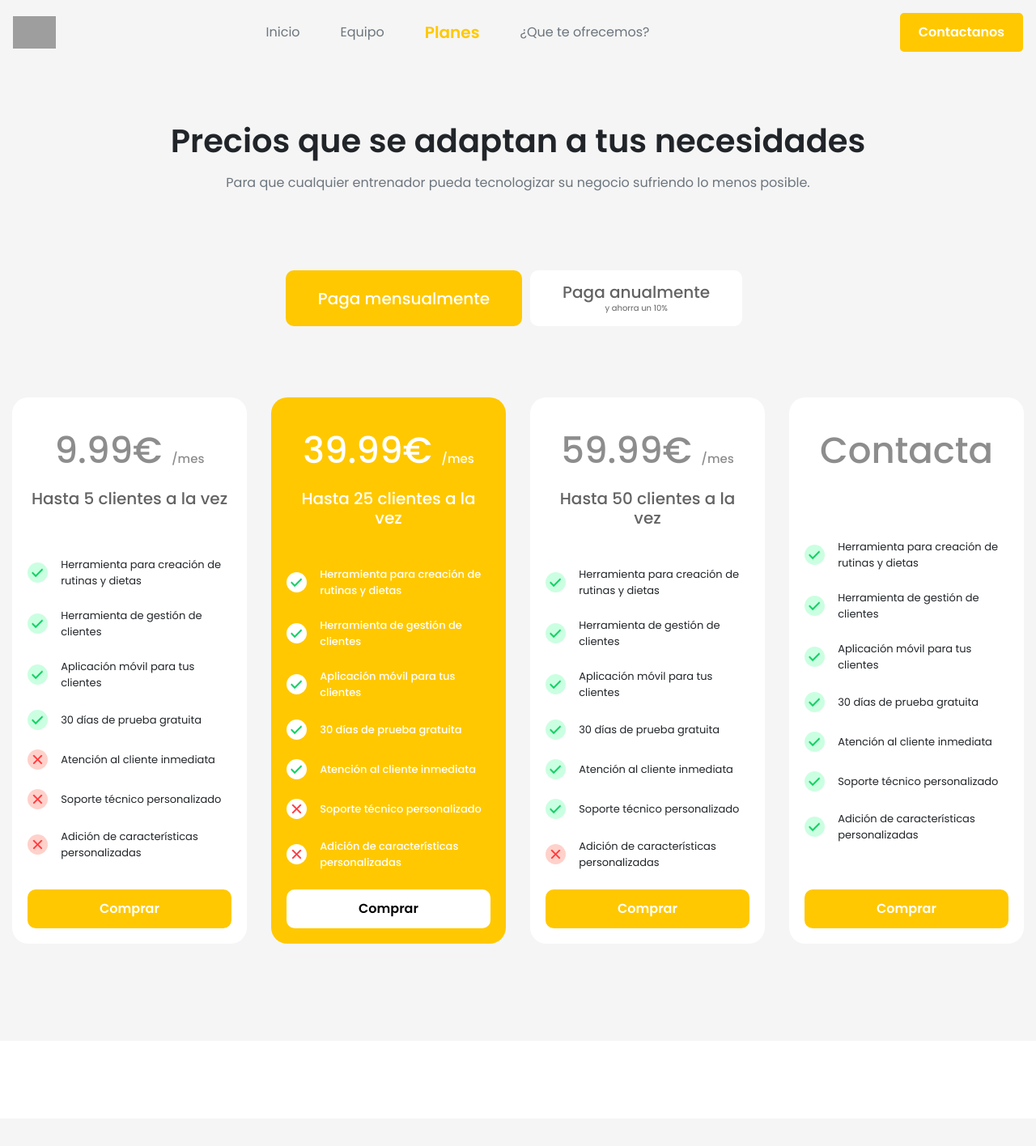
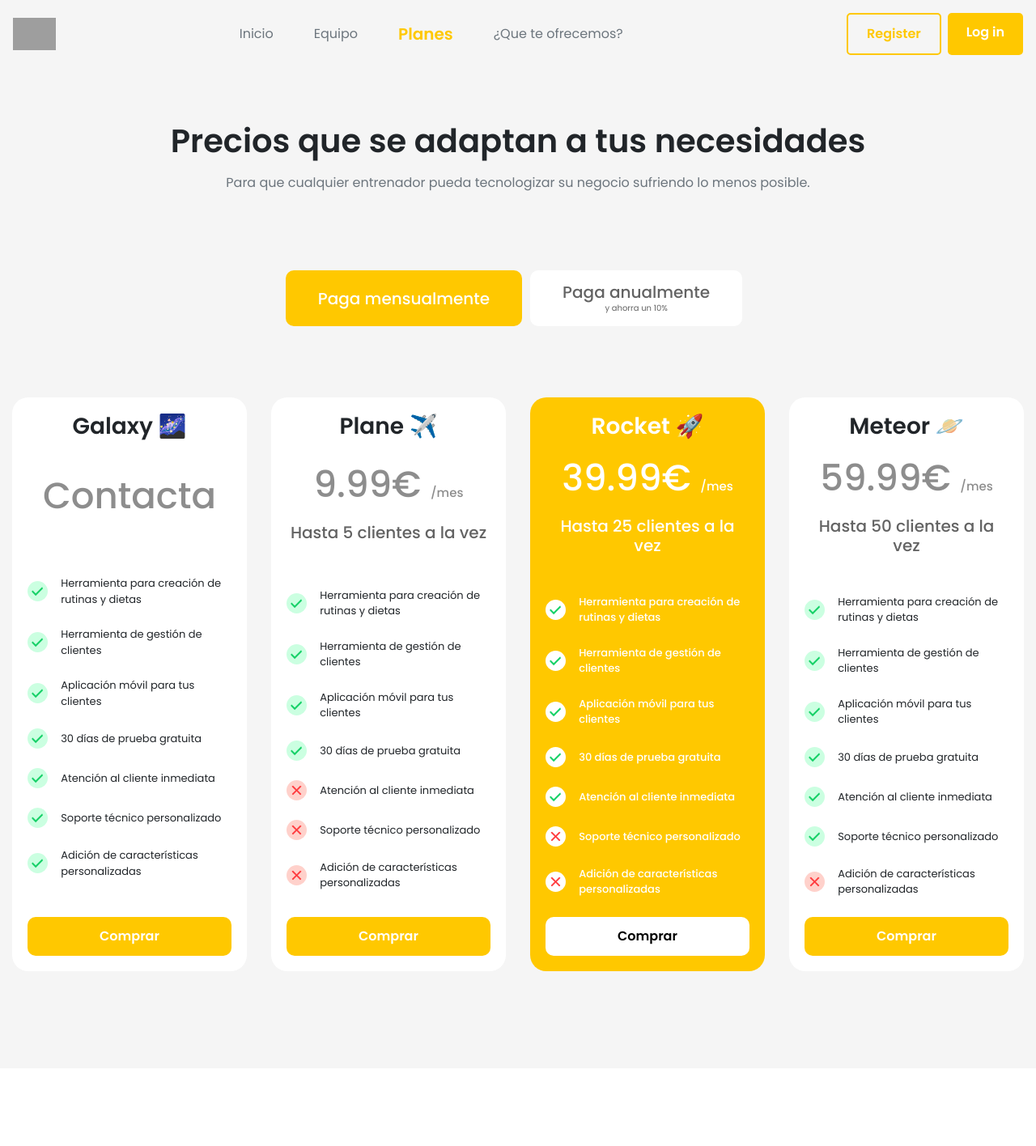
Before and after one commit to josericardopenase/beyl_landing_heroku, a Django app: page /planes/ in a window 1280 px wide. Shown: the whole page at 81% size. Before the commit the page ends 1166 px from the top, so only its background shows below. Run offline with Django 3.2, Linux system fonts and the light colour scheme; data comes from the database, SQL or seed files in the repository; some libraries are stand-ins or nearby versions; grey boxes are pictures that could not be loaded.

Commit message:
header finished

```diff
--- a/landing_page/views.py
+++ b/landing_page/views.py
@@ -12,7 +12,7 @@ def home(request):
 def plans(request, plan = ""):
 
     context = {
-        'plans' : Plan.objects.all().prefetch_related('features'),
+        'plans' : Plan.objects.all().prefetch_related('features').order_by('price'),
         'plan' : plan
     }
 
--- a/static/css/index.css
+++ b/static/css/index.css
@@ -55,9 +55,18 @@ bold {
   border-radius: 5px;
   font-weight: 600 !important;
   display: flex;
-  max-width: fit-content;
+  word-break: keep-all;
 }
 
+.boton3 {
+  padding: 12px 23px;
+  color: #ffc800;
+  border-radius: 5px;
+  font-weight: 600 !important;
+  display: flex;
+  max-width: fit-content;
+  border: 2px #ffc800 solid;
+}
 .boton2 {
   padding: 12px 23px;
   background-color: #ffd43846;
--- a/static/sass/index.sass
+++ b/static/sass/index.sass
@@ -1,310 +1,335 @@
-@import url('https://fonts.googleapis.com/css2?family=Poppins:ital,wght@0,100;0,200;0,300;0,400;0,500;0,600;0,700;0,800;0,900;1,100;1,200;1,300;1,400;1,500;1,600;1,700;1,800;1,900&display=swap')
+@import url("https://fonts.googleapis.com/css2?family=Poppins:ital,wght@0,100;0,200;0,300;0,400;0,500;0,600;0,700;0,800;0,900;1,100;1,200;1,300;1,400;1,500;1,600;1,700;1,800;1,900&display=swap");
+body {
+  font-family: "Poppins" !important;
+  background-color: #f5f5f5;
+  overflow-x: hidden !important;
+}
 
-$color_beyl: #ffc800
-$color_beyl_transparente: #ffd43846
+p {
+  color: dark !important;
+  margin: 0 !important;
+}
 
-$primario: #f5f5f5
-$secundario: white
-$texto_primario: dark
-$texto_secundario: #636363
+h1 {
+  color: dark !important;
+  margin: 0 !important;
+}
 
-$adyacente: white
+h2 {
+  color: dark !important;
+  margin: 0 !important;
+}
 
+h3 {
+  color: dark !important;
+  margin: 0 !important;
+}
 
-$border_radius: 5px
+h4 {
+  color: dark !important;
+  margin: 0 !important;
+}
 
-//base de etiquetas
-body
-    font-family: "Poppins" !important
-    background-color: $primario
-    overflow-x: hidden !important
+h5 {
+  color: dark !important;
+  margin: 0 !important;
+}
 
-p
-    color: $texto_primario !important
-    margin: 0 !important
+bold {
+  font-weight: 600 !important;
+}
 
-h1
-    color: $texto_primario !important
-    margin: 0 !important
+.text-secondary {
+  color: #636363;
+}
 
+#header {
+  animation: 1s all linear;
+  position: absolute;
+}
 
-h2
-    color: $texto_primario !important
-    margin: 0 !important
+.boton1 {
+  padding: 12px 23px;
+  background-color: #ffc800;
+  color: white;
+  border-radius: 5px;
+  font-weight: 600 !important;
+  display: flex;
+  max-width: fit-content;
+}
 
-h3
-    color: $texto_primario !important
-    margin: 0 !important
+.boton2 {
+  padding: 12px 23px;
+  background-color: #ffd43846;
+  color: #ffc800;
+  border-radius: 5px;
+  font-weight: 600;
+  display: flex;
+  max-width: fit-content;
+}
 
+.nav-header {
+  margin-right: 50px !important;
+}
 
-h4
-    color: $texto_primario !important
-    margin: 0 !important
+.nav-header-active {
+  font-weight: 600;
+  font-size: 20px;
+  color: #ffc800 !important;
+}
 
-h5
-    color: $texto_primario !important
-    margin: 0 !important
+.card {
+  background-color: white !important;
+  border: 0px solid white;
+  border-radius: 20px;
+}
 
-bold
-    font-weight: 600 !important
+.card-icon {
+  background-color: #ffc800;
+  border-radius: 50%;
+  padding: 10px;
+  width: 49px;
+}
 
-.text-secondary
-    color: $texto_secundario
+.image-card {
+  border-radius: 13px 13px 0px 13px;
+  background-color: white;
+  padding: 5px 10px;
+  margin-left: 10px;
+  margin-top: 50px;
+  z-index: 10;
+}
 
+.image-card h5 {
+  color: #4b4b4b !important;
+  margin-left: 15px !important;
+  margin-right: 10px !important;
+  font-size: 17px;
+}
 
+.image-card .card-icon {
+  width: 44px;
+}
 
+.image-card bold {
+  font-weight: 700;
+  color: black !important;
+}
 
+.image-card2 {
+  border-radius: 0px 13px 13px 13px;
+  background-color: #ffc800 !important;
+  padding: 5px 10px;
+  bottom: 0;
+  right: 0;
+  margin: 10px;
+  z-index: 20 !important;
+}
 
-//===============================================0
-#header
-  animation: 1s all linear
-  position: absolute
+.image-card2 h5 {
+  margin-left: 15px !important;
+  margin-right: 10px !important;
+  font-size: 17px;
+  color: #fcfcfc !important;
+}
 
+.image-card2 bold {
+  font-weight: 800 !important;
+  color: white !important;
+}
 
-.boton1
-    padding: 12px 23px
-    background-color: $color_beyl
-    color: $adyacente
-    border-radius: $border_radius
-    font-weight: 600 !important
-    display: flex
-    max-width: fit-content
+.image-card2 .card-icon {
+  width: 44px;
+}
 
+.micro-plans {
+  padding: 40px;
+  background-color: white;
+  border-radius: 20px;
+}
 
-.boton2
-    padding: 12px 23px
-    background-color: $color_beyl_transparente
-    color: $color_beyl
-    border-radius: $border_radius
-    font-weight: 600
-    display: flex
-    max-width: fit-content
+.micro-plans h3 {
+  font-weight: 700 !important;
+}
 
-.nav-header
-    margin-right: 50px !important
+.plan-highlighted {
+  background-color: #ffc800 !important;
+  color: white !important;
+}
 
+.plan-highlighted h2, .plan-highlighted h4 {
+  color: white !important;
+}
 
-.nav-header-active
-    font-weight: 600
-    font-size: 20px
-    color: $color_beyl !important
+.plan-highlighted .boton1 {
+  background-color: white !important;
+  color: black;
+}
 
-.card
-    background-color: $secundario !important
-    border: 0px solid white
-    border-radius: 20px
+.plan-highlighted .tick, .plan-highlighted .cross {
+  background-color: white !important;
+}
 
-.card-icon
-    background-color: $color_beyl
-    border-radius: 50%
-    padding: 10px
-    width: 49px
+.plan-highlighted p {
+  font-weight: 500 !important;
+}
 
-//========================================
-        //CARTA EN IMAGEN
-//========================================
+.plan {
+  background-color: white;
+  padding: 1.2rem;
+  border-radius: 20px;
+  height: 100%;
+}
 
-.image-card
-    border-radius: 13px 13px 0px 13px
-    background-color: white
-    padding: 5px 10px
-    margin-left: 10px
-    margin-top: 50px
-    z-index: 10
+.plan h3 {
+  font-weight: 600;
+}
 
+.plan h2 {
+  color: #8d8d8d;
+  margin-top: 20px !important;
+  font-size: 45px !important;
+}
 
-    h5
-        color: #4b4b4b!important
-        margin-left: 15px !important
-        margin-right: 10px !important
-        font-size: 17px
+.plan h2 span {
+  font-size: 15px !important;
+}
 
-    .card-icon
-        width: 44px
+.plan h4 {
+  color: #636363;
+  font-size: 20px;
+  margin-top: 20px !important;
+}
 
-    bold
-        font-weight: 700
-        color: black !important
+.plan p {
+  font-size: 13px;
+}
 
+.plan .tick {
+  width: 25px;
+  height: 25px;
+  border-radius: 50%;
+  background-color: #0aff7436;
+  padding: 5px;
+}
 
-.image-card2
-    border-radius: 0px 13px 13px 13px
-    background-color:  $color_beyl !important
-    padding: 5px 10px
-    bottom: 0
-    right: 0
-    margin: 10px
-    z-index: 20 !important
+.plan .cross {
+  width: 25px !important;
+  height: 25px !important;
+  border-radius: 50%;
+  background-color: #ff270a36;
+  padding: 5px;
+}
 
-    h5
-        margin-left: 15px !important
-        margin-right: 10px !important
-        font-size: 17px
-        color: #fcfcfc !important
+.plan .boton1 {
+  max-width: 100% !important;
+  border-radius: 10px;
+}
 
-    bold
-        font-weight: 800 !important
-        color: white !important
+.plan-select {
+  padding: 15px 40px;
+  text-decoration: none !important;
+  background-color: #ffc800;
+  color: white;
+  border-radius: 10px;
+  display: flex;
+  flex-direction: column;
+  justify-content: center;
+  margin-right: 10px;
+}
 
-    .card-icon
-        width: 44px
+.plan-select p {
+  font-size: 10px;
+}
 
-//========================================
-        //CARTA EN IMAGEN
-//========================================
-.micro-plans
-    padding: 40px
-    background-color: $secundario
-    border-radius: 20px
+.plan-select-inactive {
+  background-color: white;
+  color: #636363;
+}
 
-    h3
-        font-weight: 700 !important
-//========================================
-        //PLANES
-//========================================
-.plan-highlighted
-    background-color: $color_beyl !important
-    color: white !important
+.plan-select-inactive p {
+  font-size: 10px;
+}
 
-    h2, h4
-        color: white !important
+.feature {
+  background-color: white;
+  padding: 2rem;
+  border-radius: 20px;
+}
 
-    .boton1
-        background-color: white !important
-        color: black
+.searchbar {
+  border: 0px black solid;
+  padding: 0.5rem 1rem;
+  border-radius: 10px;
+  max-width: 600px;
+  width: 100%;
+}
 
-    .tick, .cross
-        background-color: white !important
+.h-menu {
+  z-index: 200;
+  transition: 0.5s all linear;
+}
 
-    p
-        font-weight: 500 !important
+.h-menu .bar {
+  transition: 0.2s all ease;
+  height: 3px;
+  width: 25px;
+  margin-top: 4px;
+  background-color: black;
+}
 
+.h-active {
+  transition: 0.5s all linear;
+}
 
-.plan
-    background-color: $secundario
-    padding: 1.2rem
-    border-radius: 20px
-    height: 100%
+.h-active .bar {
+  background-color: white;
+}
 
-    h3
-        font-weight: 600
+.h-active .bar-1 {
+  margin-top: 1px;
+  transform: rotate(45deg) !important;
+}
 
-    h2
-        color: #8d8d8d
-        margin-top: 20px !important
-        font-size: 45px !important
+.h-active .bar-3 {
+  margin-top: -2px;
+  transform: rotate(-45deg) !important;
+}
 
-        span
-            font-size: 15px !important
+.h-active .bar-2 {
+  background-color: #fcfcfc00 !important;
+  position: absolute;
+}
 
-    h4
-        color: $texto_secundario
-        font-size: 20px
-        margin-top: 20px !important
+.mobile-menu {
+  transition: 0.5s all ease;
+  position: fixed;
+  background-color: #000000d7;
+  width: 100%;
+  height: 100vh;
+  z-index: 100;
+}
 
+.mobile-menu p {
+  margin: 0px !important;
+}
 
-    p
-        font-size: 13px
-    .tick
-        width: 25px
-        height: 25px
-        border-radius: 50%
-        background-color: #0aff7436
-        padding: 5px
+.mobile-menu .text-secondary {
+  color: white !important;
+  font-size: 30px !important;
+  margin-top: 20px !important;
+}
 
-    .cross
-        width: 25px !important
-        height: 25px !important
-        border-radius: 50%
-        background-color: #ff270a36
-        padding: 5px
+.mobile-menu .nav-header-active {
+  color: #ffc800 !important;
+}
 
-    .boton1
-        max-width: 100% !important
-        border-radius: 10px
+.faq {
+  background-color: white;
+  padding: 1rem;
+  border-radius: 14px;
+}
 
-.plan-select
-    padding: 15px 40px
-    text-decoration: none !important
-    background-color: $color_beyl,
-    color: white,
-    border-radius: 10px
-    display: flex
-    flex-direction: column
-    justify-content: center
-    margin-right: 10px
+/*# sourceMappingURL=index.css.map */
 
-    p
-        font-size: 10px
-.plan-select-inactive
-    background-color: $secundario
-    color: $texto_secundario
-
-    p
-        font-size: 10px
-
-
-.feature
-    background-color: white
-    padding: 2rem
-    border-radius: 20px
-
-.searchbar
-    border: 0px black solid
-    padding: 0.5rem 1rem
-    border-radius: 10px
-    max-width: 600px
-    width: 100%
-
-.h-menu
-
-    z-index: 200
-    transition: 0.5s all linear
-    .bar
-        transition: 0.2s all ease
-        height: 3px
-        width: 25px
-        margin-top: 4px
-        background-color: black
-
-
-.h-active
-    transition: 0.5s all linear
-
-    .bar
-        background-color: white
-    .bar-1
-        margin-top: 1px
-        transform: rotate(45deg) !important
-
-    .bar-3
-        margin-top: -2px
-        transform: rotate(-45deg) !important
-
-    .bar-2
-        background-color: #fcfcfc00 !important
-        position: absolute
-
-.mobile-menu
-    transition: 0.5s all ease
-    position: fixed
-    background-color: #000000d7
-    width: 100%
-    height: 100vh
-    z-index: 100
-
-    p
-        margin: 0px !important
-    .text-secondary
-        color: white !important
-        font-size: 30px !important
-        margin-top: 20px !important
-
-
-    .nav-header-active
-        color: $color_beyl !important
-
-.faq
-  background-color: white
-  padding: 1rem
-  border-radius: 14px
+/*# sourceMappingURL=index.sass.map */
--- a/templates/navigation/header.html
+++ b/templates/navigation/header.html
@@ -12,7 +12,13 @@
         <a href="{% url 'features' %}"  class="text-decoration-none" ><p  class="nav-header text-secondary {% if request.resolver_match.url_name == 'features' %}nav-header-active{% endif %}">¿Que te ofrecemos?</p></a>
    </div>
 
-    <div class="boton1 d-none d-lg-block">Contactanos</div>
+
+    <div class="d-flex">
+
+      <a class="boton3 d-none d-lg-block">Register</a>
+      <a class="boton1 d-none d-lg-block ml-2">Log in</a>
+
+    </div>
 
     <div id = "h-menu" class = "h-menu d-block d-lg-none">
         <div class="bar bar-1"></div>
--- a/templates/pages/plans.html
+++ b/templates/pages/plans.html
@@ -44,6 +44,7 @@
             <div class="col-md-6 col-lg-4 col-xl-3 mt-4" data-aos="fade-up" data-aos-delay="1500">
 
                 <div class = "plan {% if x.highlight %} plan-highlighted {%endif%} d-flex flex-column justify-content-between">
+                    <h3>{{ x.name }}</h3>
                     <div>
                         <h2>{% if x.contact %} Contacta{%else%} {% if plan != 'anual' %}   {{x.price}}€  <span>/mes</span>  {% else %} {{x.price_anual}}€ <span>/año</span> {% endif %} {%endif%}</h2>
 
```
Also changed, not shown: 1 other file.
